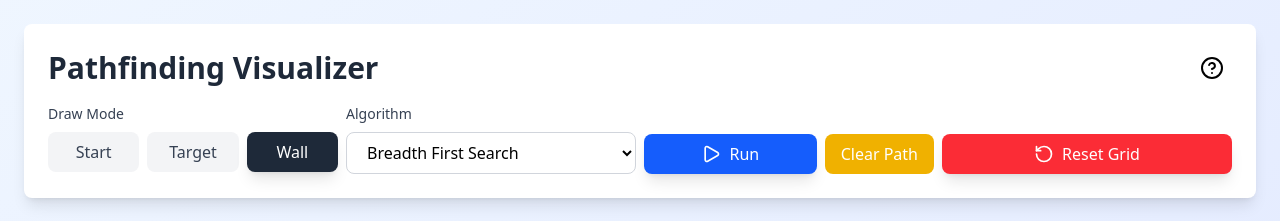
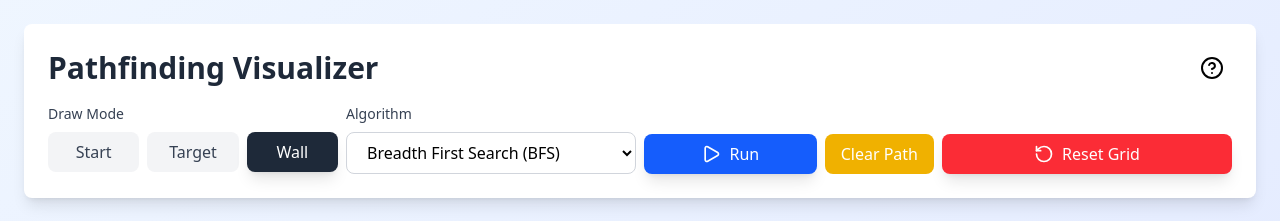
Before and after one commit to sky-aman/Path-Finding-App, a React (Vite) app: page / in a window 1280 px wide. Shown: the top 221 px of the page. Built offline with nearby package versions, Linux system fonts and the light colour scheme.

Commit message:
fix: minHeap bug fixed

```diff
--- a/src/component/ActionButtons.jsx
+++ b/src/component/ActionButtons.jsx
@@ -44,7 +44,6 @@ const ActionButtons = () => {
 		}
 		const startTime = performance.now();
 		if (algo) {
-			console.log(algorithm);
 			await algo();
 		}
 		setDuration((performance.now() - startTime).toFixed(2));
--- a/src/component/AlgorithmSelection.jsx
+++ b/src/component/AlgorithmSelection.jsx
@@ -15,12 +15,17 @@ const AlgorithmSelection = () => {
 				disabled={false}
 				className="w-full px-4 py-2 rounded-lg border border-gray-300 focus:ring-2 focus:ring-blue-500 focus:border-transparent disabled:opacity-50"
 			>
-				<option value="bfs">Breadth First Search</option>
-				<option value="dfs">Depth First Search</option>
-				<option value="dijkstra">Dijkstra's Algorithm</option>
-				<option value="a-star">A* (only one target allowed)</option>
-				<option value="bi-directional-a-star">Bi-Directional A* (only one target allowed)</option>
-				<option value="bi-directional">Bi-Directional (only one target allowed)</option>
+				<optgroup label="Supports Multiple Targets">
+					<option value="bfs">Breadth First Search (BFS)</option>
+					<option value="dfs">Depth First Search (DFS)</option>
+					<option value="dijkstra">Dijkstra's Algorithm</option>
+				</optgroup>
+
+				<optgroup label="Only One Target Allowed">
+					<option value="a-star">A* (A-star)</option>
+					<option value="bi-directional">Bi-Directional</option>
+					<option value="bi-directional-a-star">Bi-Directional A*</option>
+				</optgroup>
 			</select>
 		</div>
 	);
--- a/src/utils/minHeap.js
+++ b/src/utils/minHeap.js
@@ -15,6 +15,7 @@ export default function MinHeap(initialArr = []) {
             const tmp = this.arr[pos];
             this.arr[pos] = this.arr[minPos];
             this.arr[minPos] = tmp;
+            pos = minPos;
         }
     }
 
```
